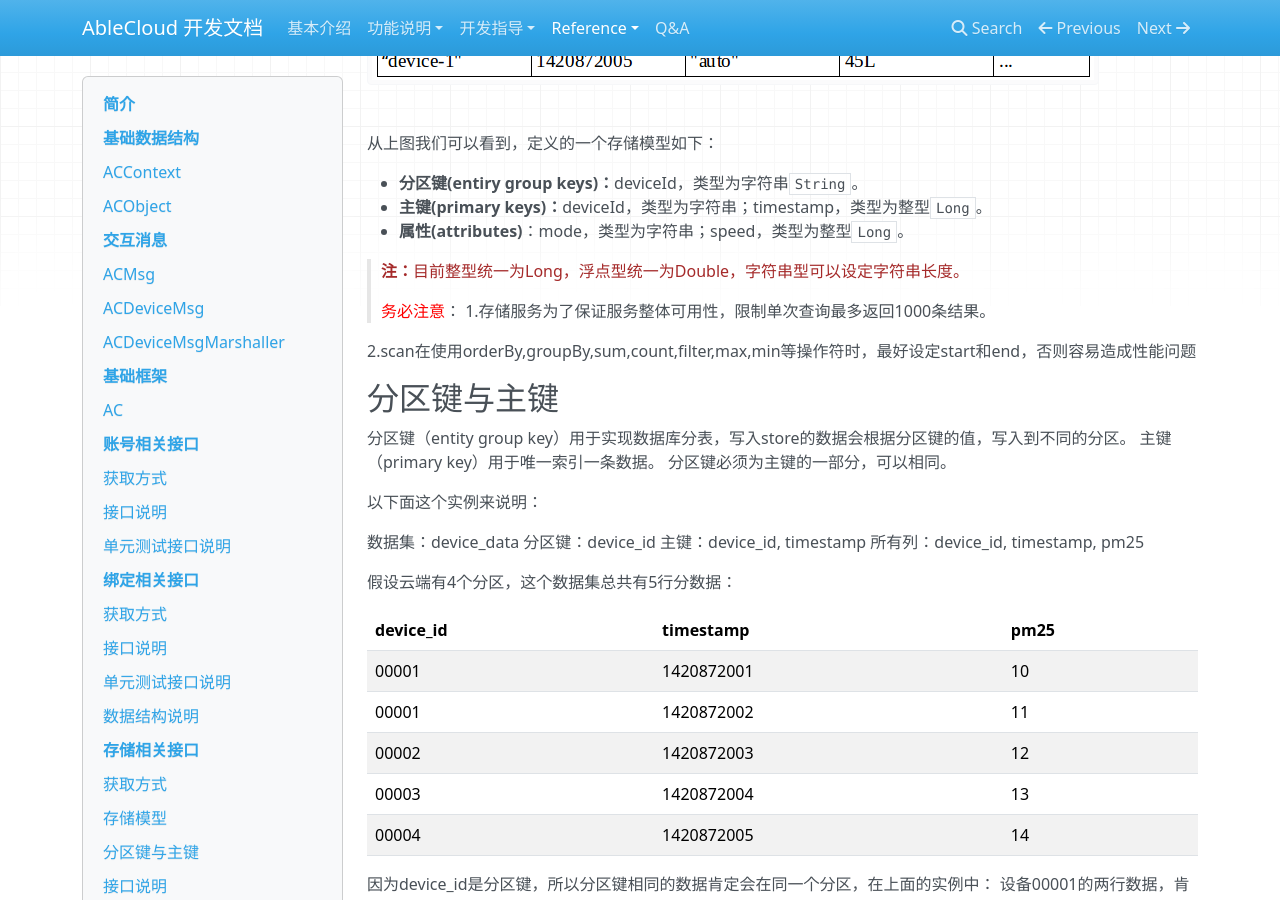
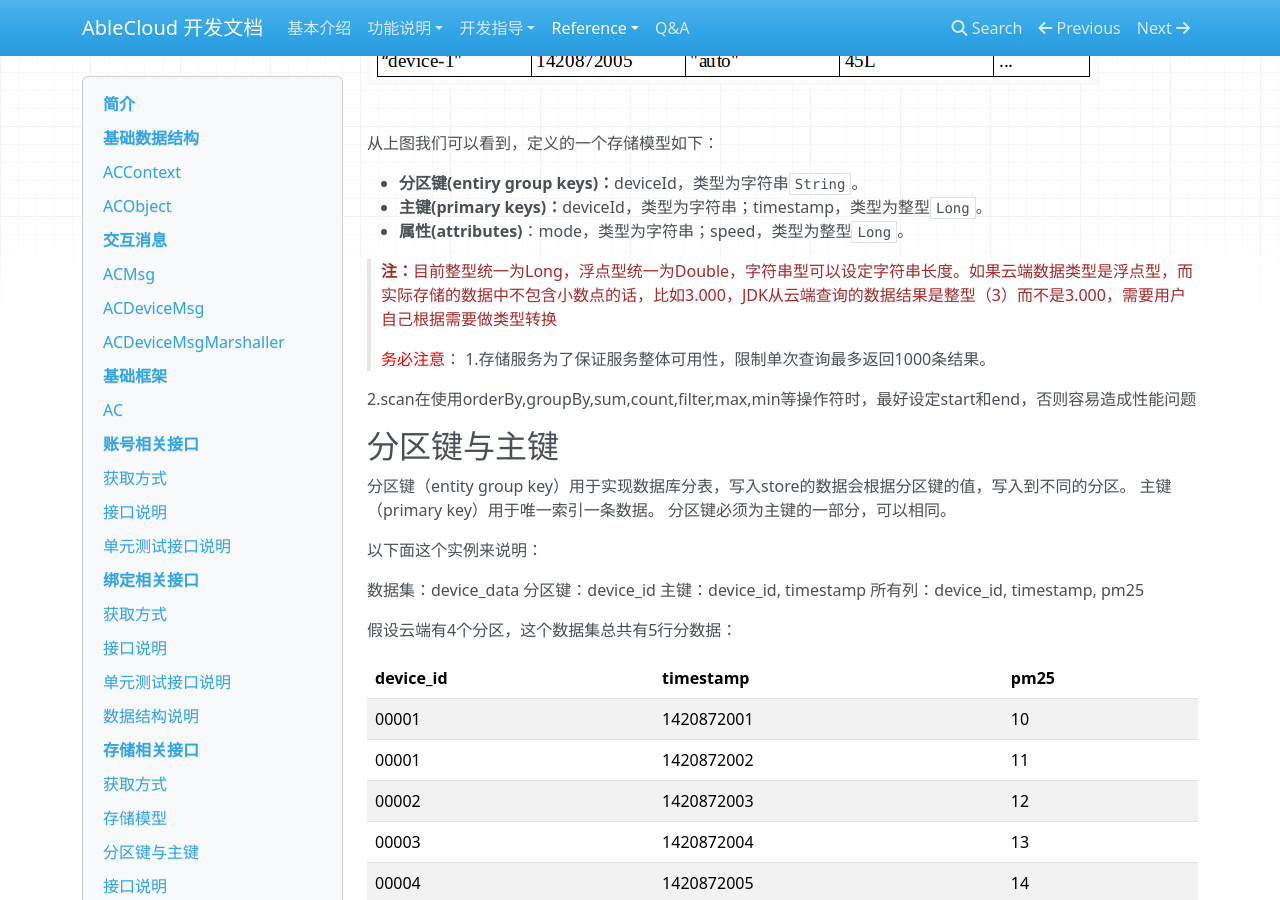
Before and after one commit to JessonW/rd_docs, an MkDocs documentation site: the page built from docs/reference/java.md, in a window 1280 px wide and 900 px high, scrolled down 23651 px. Built offline with MkDocs 1.6.1, drawn with Linux system fonts in a browser that asks for light colours; nearby versions of some CDN libraries; old or Windows-style settings are respelled for this version of MkDocs.

Commit message:
add java type desc

```diff
--- a/docs/reference/java.md
+++ b/docs/reference/java.md
@@ -1210,7 +1210,7 @@ AbleCloud目前提供基于MySQL的分布式存储服务。开发者需要预先
 + **主键(primary keys)：**deviceId，类型为字符串；timestamp，类型为整型`Long`。
 + **属性(attributes)**：mode，类型为字符串；speed，类型为整型`Long`。
 
-><font color="brown">**注：**目前整型统一为Long，浮点型统一为Double，字符串型可以设定字符串长度。</font>
+><font color="brown">**注：**目前整型统一为Long，浮点型统一为Double，字符串型可以设定字符串长度。如果云端数据类型是浮点型，而实际存储的数据中不包含小数点的话，比如3.000，JDK从云端查询的数据结果是整型（3）而不是3.000，需要用户自己根据需要做类型转换</font>
 
 
 ><font color=red>务必注意</font>：
```
